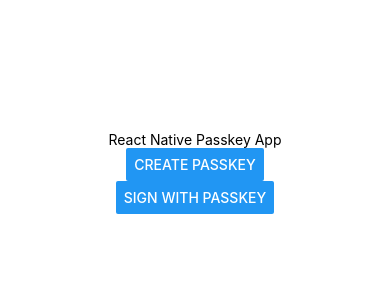
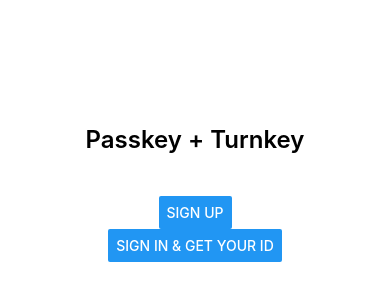
Before and after one commit to tkhq/passkeyapp, a React Native app: screen / in a window 390 px wide. Shown: the part 250-550 px from the top of the page. Built offline with nearby package versions, Linux system fonts and the light colour scheme.

Commit message:
Working! Working. WORKING!!!1!

```diff
--- a/App.tsx
+++ b/App.tsx
@@ -10,9 +10,9 @@
 export default function App() {
   return (
     <View style={styles.container}>
-      <Text>React Native Passkey App</Text>
-      <Button title='Create Passkey' onPress={onPasskeyCreate}></Button>
-      <Button title='Sign with Passkey' onPress={onPasskeySignature}></Button>
+      <Text style={styles.title}>Passkey + Turnkey</Text>
+      <Button title='Sign Up' onPress={onPasskeyCreate}></Button>
+      <Button title='Sign In & get your ID' onPress={onPasskeySignature}></Button>
       <StatusBar style="auto" />
     </View>
   );
@@ -24,6 +24,11 @@
     backgroundColor: '#fff',
     alignItems: 'center',
     justifyContent: 'center',
+  },
+  title: {
+    fontSize: 24,
+    fontWeight: '600',
+    margin: 42,
   },
 });
 
@@ -51,6 +56,7 @@
     console.log("passkey registration succeeded: ", authenticatorParams);
     const response = await createSubOrganization(authenticatorParams);
     console.log("created sub-org", response)
+    alert(`Sub-org created! Your ID: ${response.activity.result.createSubOrganizationResultV4?.subOrganizationId}`);
   } catch(e) {
     console.error("error during passkey creation", e);
   }
@@ -66,6 +72,7 @@
       organizationId: TURNKEY_ORGANIZATION_ID
     })
     console.log("passkey authentication succeeded: ", getWhoamiResult);
+    alert(`Successfully logged into sub-organization ${getWhoamiResult.organizationId}`)
   } catch(e) {
     console.error("error during passkey signature", e);
   }
@@ -89,16 +96,7 @@
         {
           userName: "Root end-user",
           apiKeys: [],
-          authenticators: [{
-            authenticatorName: authenticatorParams.authenticatorName,
-            challenge: authenticatorParams.challenge,
-            attestation: {
-                credentialId: base64Tobase64url(authenticatorParams.attestation.credentialId),
-                clientDataJson: base64Tobase64url(authenticatorParams.attestation.clientDataJson),
-                attestationObject: base64Tobase64url(authenticatorParams.attestation.attestationObject),
-                transports: authenticatorParams.attestation.transports
-            }
-          }],
+          authenticators: [authenticatorParams]
         },
       ],
     }
--- a/package.json
+++ b/package.json
@@ -12,7 +12,7 @@
     "@noble/curves": "^1.3.0",
     "@turnkey/api-key-stamper": "^0.3.1",
     "@turnkey/http": "^2.6.2",
-    "@turnkey/react-native-passkey-stamper": "https://pkg.csb.dev/tkhq/sdk/commit/dfa66a3e/@turnkey/react-native-passkey-stamper",
+    "@turnkey/react-native-passkey-stamper": "https://pkg.csb.dev/tkhq/sdk/commit/3374386f/@turnkey/react-native-passkey-stamper",
     "core-js": "^3.35.1",
     "expo": "~50.0.5",
     "expo-status-bar": "~1.11.1",
```
Also changed, not shown: 1 other file (tests, documents, lock files or other folders).
